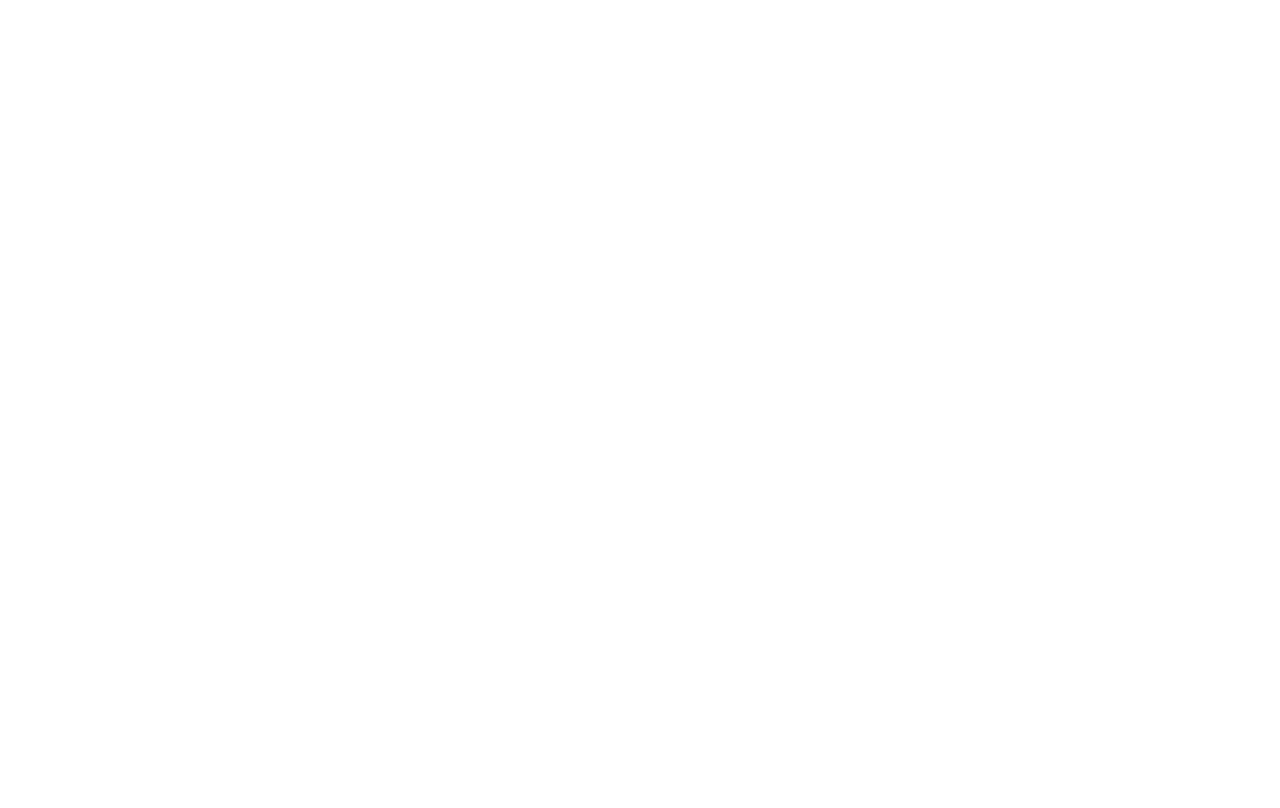
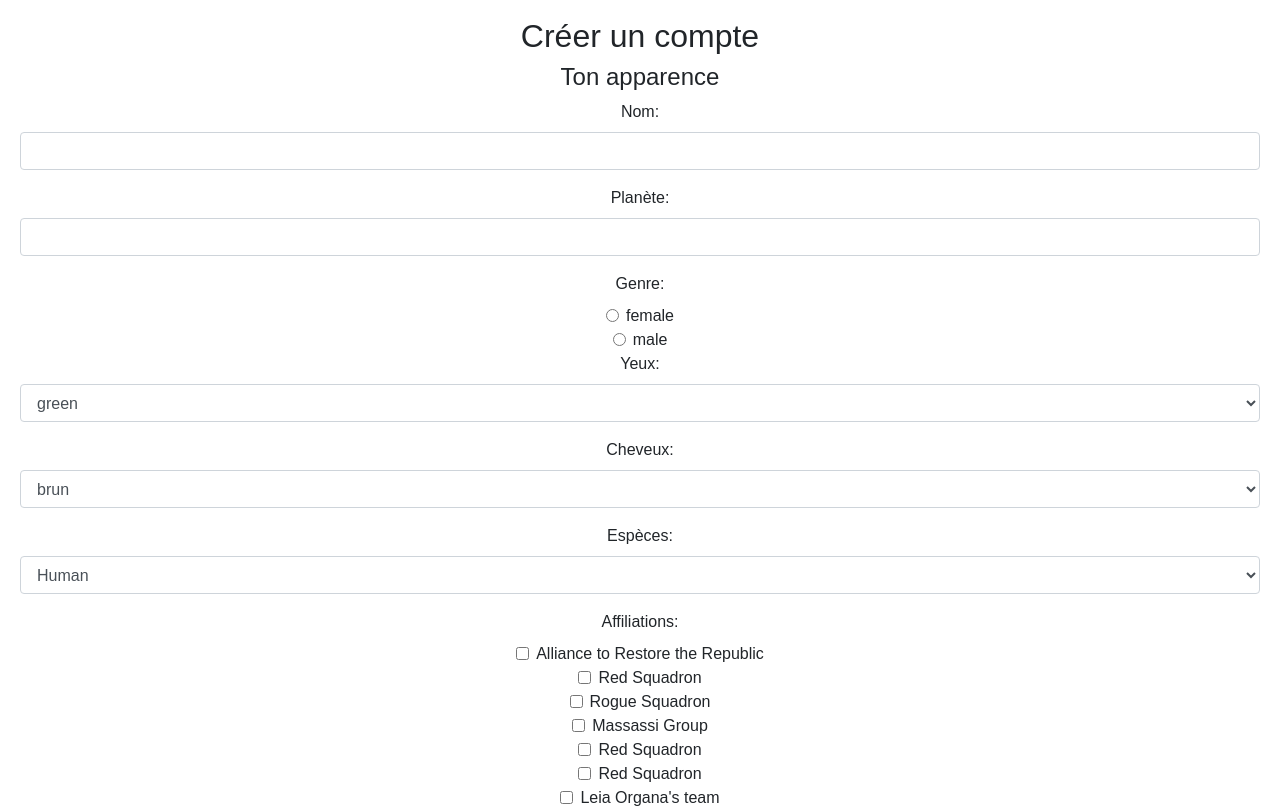
Before and after one commit to ekarious/hackalove, a React (Create React App) app: page /signup in a window 1280 px wide. Shown: the top 808 px of the page. Built offline with nearby package versions, Linux system fonts and the light colour scheme.

Commit message:
fix marging paddin form

```diff
--- a/src/components/FilterChewi.js
+++ b/src/components/FilterChewi.js
@@ -67,7 +67,7 @@
         <img src={logo} style={image} />
         <div class="card">
           <div class="card-header cardBg">
-            <h1>Que cherchez-vous dans la galaxie ?</h1>
+            <h1>Qui cherchez-vous dans la galaxie ?</h1>
           </div>
           <div class="card-body">
             <Form>
--- a/src/components/LoginDetail.css
+++ b/src/components/LoginDetail.css
@@ -1,9 +1,10 @@
-form {
+#logoForm form {
   margin: 10px 20px !important;
   width: 100%;
   padding-top: 40%;
 }
-h2 {
+
+#logoForm h2 {
   padding-top: 40%;
 }
 
--- a/src/components/LoginDetail.js
+++ b/src/components/LoginDetail.js
@@ -39,7 +39,7 @@
 
   render() {
     return (
-      <Container>
+      <Container id="logoForm">
         <Row>
           <Form method="post" action="" onSubmit={this.handleSubmit}>
             <FormGroup>
--- a/src/components/SignupDetails.css
+++ b/src/components/SignupDetails.css
@@ -1,11 +1,13 @@
-form {
+#fomulaire form {
   margin-left: 20px;
   margin-right: 20px;
   margin-top: 17px;
 }
-h2 {
+
+#fomulaire h2 {
   text-align: center;
 }
-h4 {
+
+#fomulaire h4 {
   margin-bottom: 8px;
 }
--- a/src/components/SignupDetails.js
+++ b/src/components/SignupDetails.js
@@ -19,6 +19,7 @@
 
   render() {
     return (
+      <div id="fomulaire">
         <Form>
           <h2>Créer un compte</h2>
           {/* Ton apparence */}
@@ -181,6 +182,7 @@
           </FormGroup>
           <Button>Submit</Button>
         </Form>
+      </div>
     );
   }
 }
```
Lines whose indentation alone changed are shown as unchanged.
